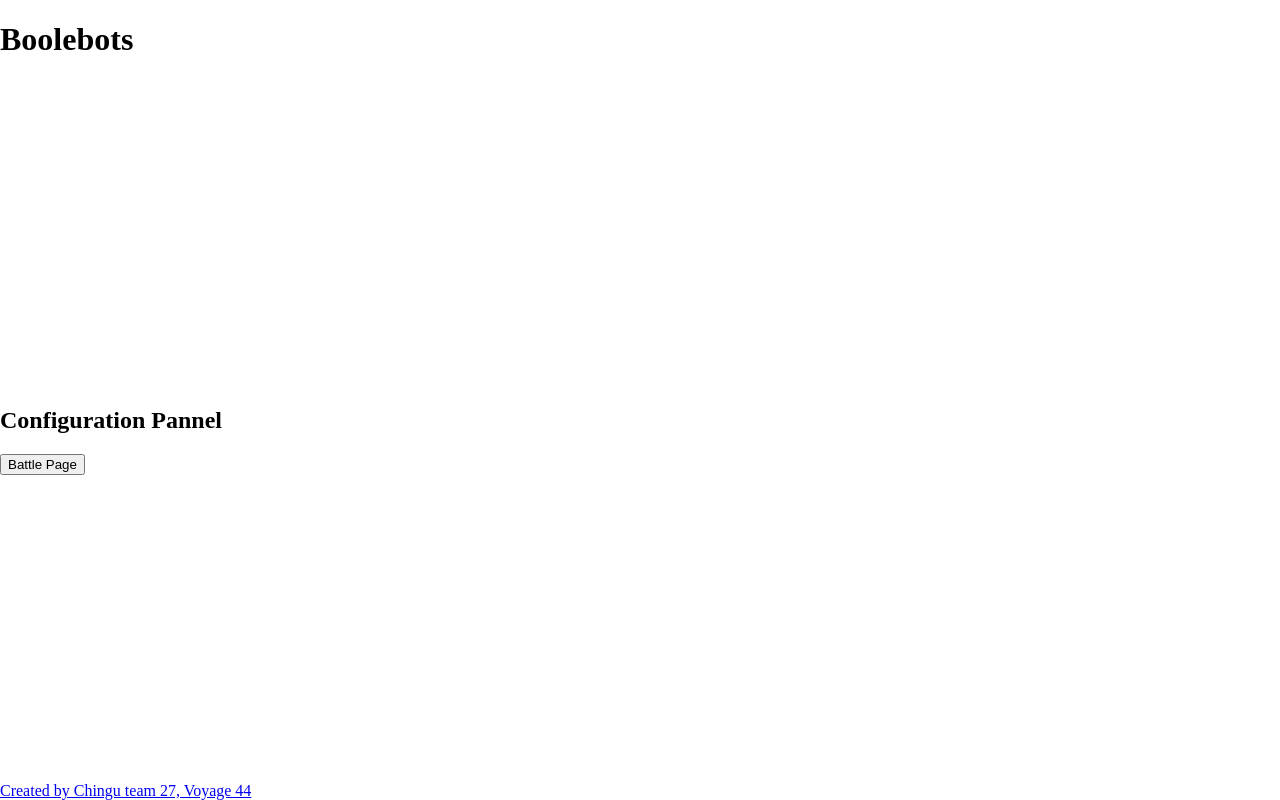
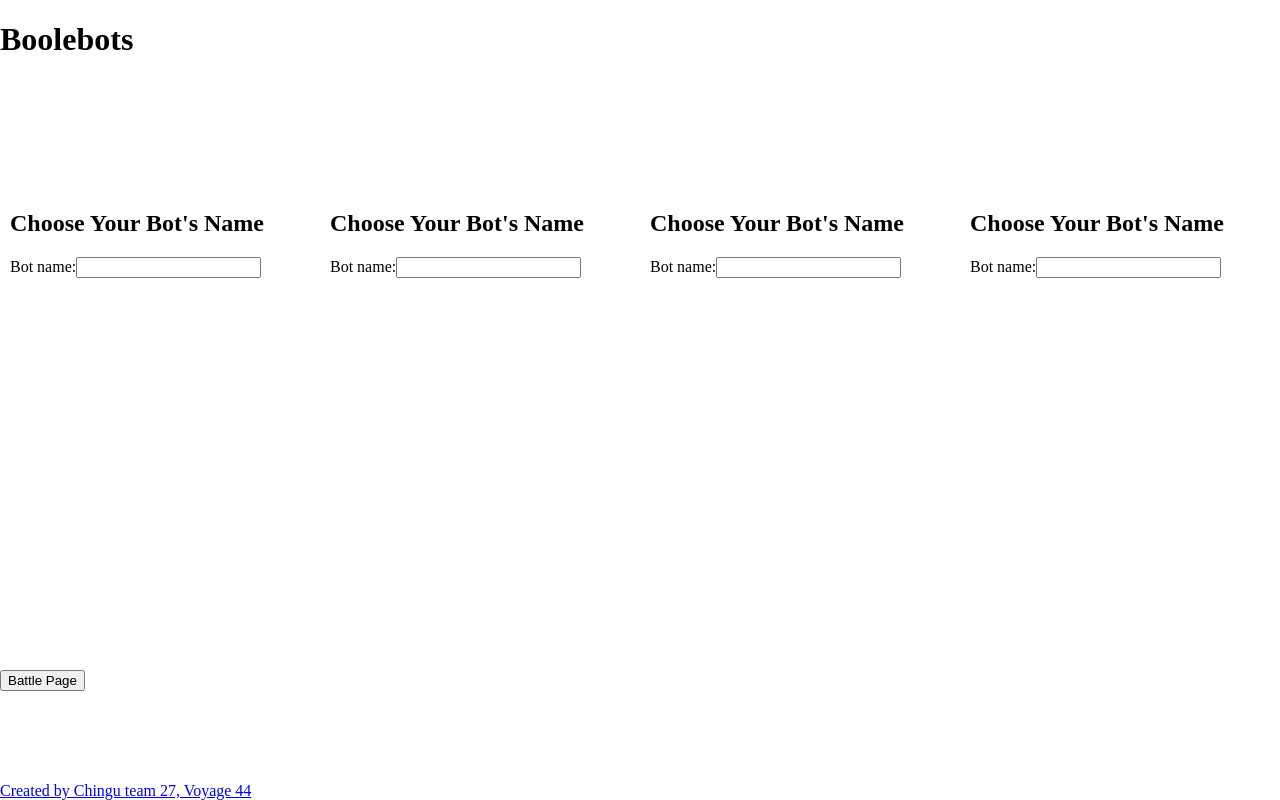
Before and after one commit to chingu-voyages/v44-tier2-team-27, a React (Vite) app: page / in a window 1280 px wide. Both pictures are taken after a click on the button "Lets play!". Built offline with nearby package versions, Linux system fonts and the light colour scheme.

Commit message:
feat: add configuration panel

```diff
--- a/src/components/ConfigurationPanel.tsx
+++ b/src/components/ConfigurationPanel.tsx
@@ -1,3 +1,6 @@
+import { BotConfiguration } from "./BotConfiguration";
+import "../styles/components/configurationPanel.css";
+
 interface ConfigurationPanelProps {
   navigateToBattlePage: () => void;
 }
@@ -5,7 +8,13 @@ interface ConfigurationPanelProps {
 export const ConfigurationPanel = ({ navigateToBattlePage }: ConfigurationPanelProps) => {
   return (
     <>
-      <h2>Configuration Pannel</h2>
+      <div className="botsConfigurationWrapper">
+        <BotConfiguration />
+        <BotConfiguration />
+        <BotConfiguration />
+        <BotConfiguration />
+      </div>
+
       <button onClick={navigateToBattlePage}>Battle Page</button>
     </>
   );
--- /dev/null
+++ b/src/styles/components/configurationPanel.css
@@ -0,0 +1,9 @@
+.botsConfigurationWrapper {
+  display: flex;
+  flex-direction: row;
+  justify-content: center;
+  align-items: start;
+  height: 500px;
+  gap: 20px;
+  padding: 20px;
+}
```
